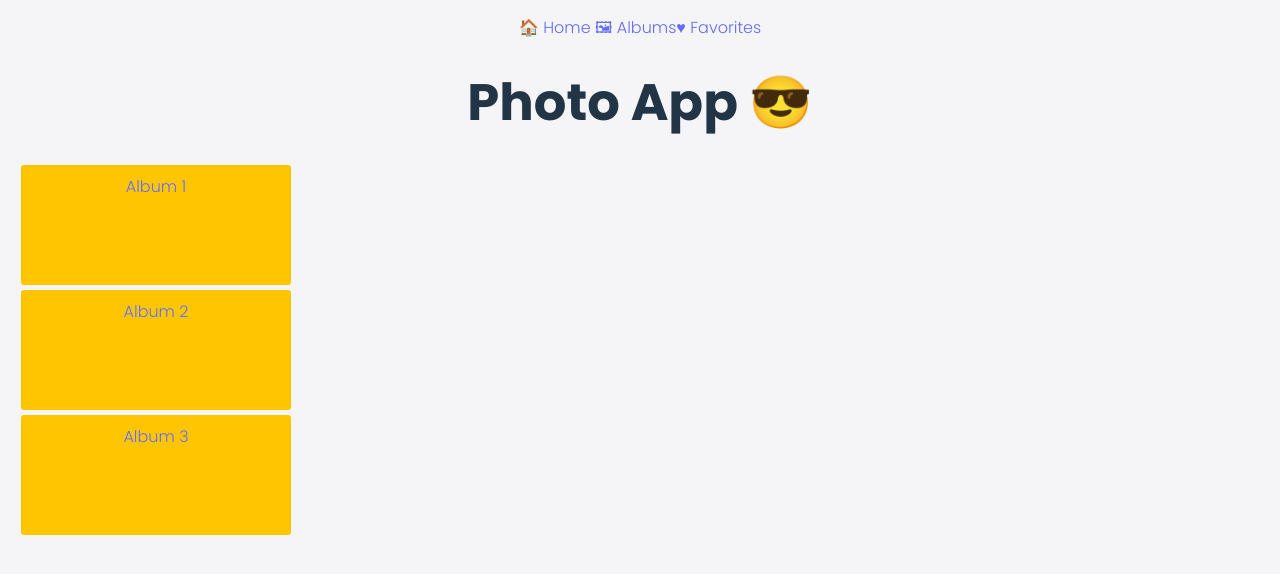
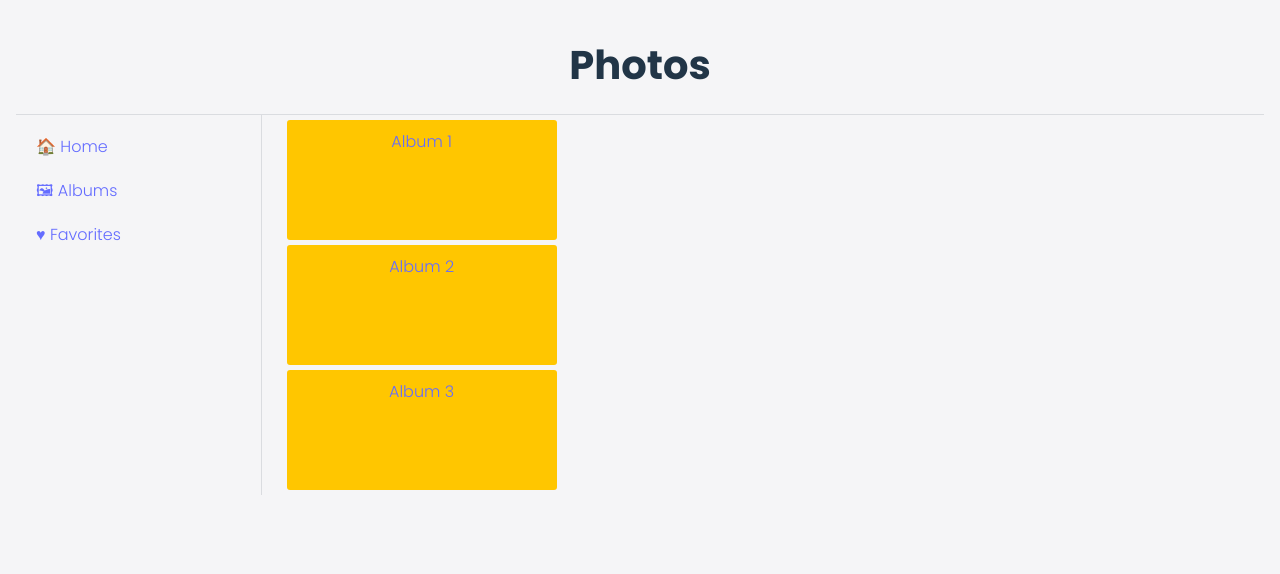
Before and after one commit to nhristova/photo-app, a React (Vite) app: page / in a window 1280 px wide. Shown: the top 574 px of the page. Built offline with nearby package versions, Linux system fonts and the light colour scheme.

Commit message:
🦋 Add styles split layout to header, nav, main

```diff
--- a/src/App.css
+++ b/src/App.css
@@ -9,9 +9,38 @@ img {
   width: 100%;
 }
 
+h1 {
+  font-size: 2.5rem;
+}
+
+.layout {
+  display: grid;
+  column-gap: 20px;
+  grid-template-columns: 2fr 8fr ;
+  grid-template-areas:
+    "header header"
+    "navigation main";
+}
+
 .nav-bar {
-  display: flex;
-  justify-content: space-around;
+  grid-area: navigation;
+  padding-block-start: 10px;
+  border-right: 1px solid rgb(218,220,224);
+}
+
+.nav-link {
+  display: block;
+  padding: 10px 10px 10px 20px;
+  text-align: left;
+}
+
+.header {
+  grid-area: header;
+  border-bottom: 1px solid rgb(218,220,224);
+}
+
+.main {
+  grid-area: main;
 }
 
 /** Album Card Styles **/
--- a/src/App.tsx
+++ b/src/App.tsx
@@ -4,12 +4,18 @@ import { Link, Outlet } from 'react-router-dom';
 function App() {
 
   return (
-    <div className="App">
-      <Link to='/'>🏠 Home </Link>
-      <Link to='/albums'>🖼 Albums</Link>
-      <Link to='/favorites'>♥ Favorites</Link>
-      <h1>Photo App 😎</h1>
+    <div className='layout'>
+      <header className='header'>
+        <h1>Photos</h1>
+      </header>
+      <nav className='nav-bar'>
+        <Link to='/' className='nav-link'>🏠 Home </Link>
+        <Link to='/albums' className='nav-link'>🖼 Albums</Link>
+        <Link to='/favorites' className='nav-link'>♥ Favorites</Link>
+      </nav>
+      <main className='main'>
       <Outlet />
+      </main>
     </div>
   )
 }
--- a/src/components/AlbumCard.tsx
+++ b/src/components/AlbumCard.tsx
@@ -7,7 +7,7 @@ interface AlbumCardProps {
 export function AlbumCard(props: AlbumCardProps) {
   return (
     <div className="album-card">
-      <Link to={`albums/${props.albumName}`}>Album {props.albumName}</Link>
+      <Link to={`/albums/${props.albumName}`}>Album {props.albumName}</Link>
     </div>
   )
 }
--- a/src/components/FavoritesView.tsx
+++ b/src/components/FavoritesView.tsx
@@ -19,9 +19,11 @@ export function FavoritesView() {
   }, [favorites])
 
   return (
-    <div>
-      <h2>Faves</h2>
-      {favs.map(photo => <PhotoCard key={photo.id} photo={photo} />)}
-    </div>
+    <>
+      <h2>Favorites</h2>
+      <div className="photos-list">
+        {favs.map(photo => <PhotoCard key={photo.id} photo={photo} />)}
+      </div>
+    </>
   )
 }
```
